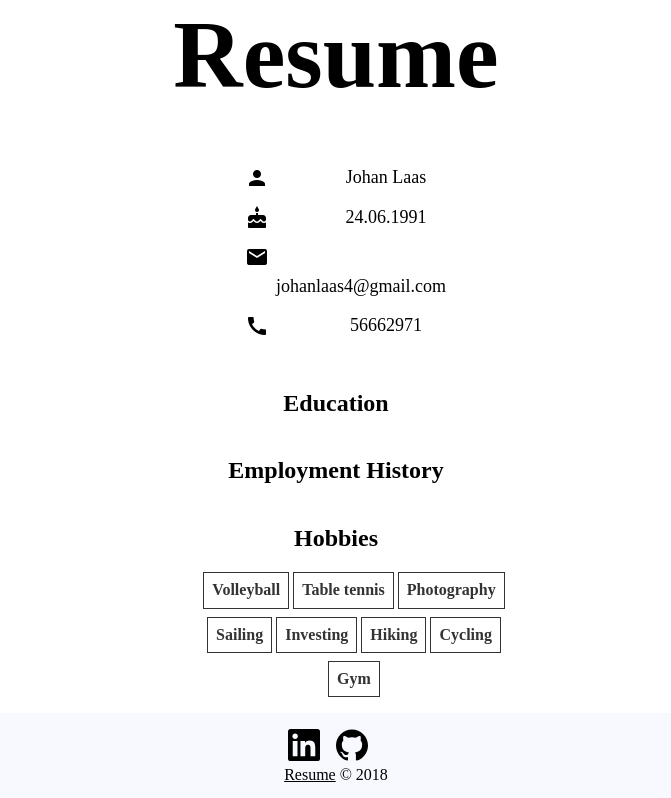
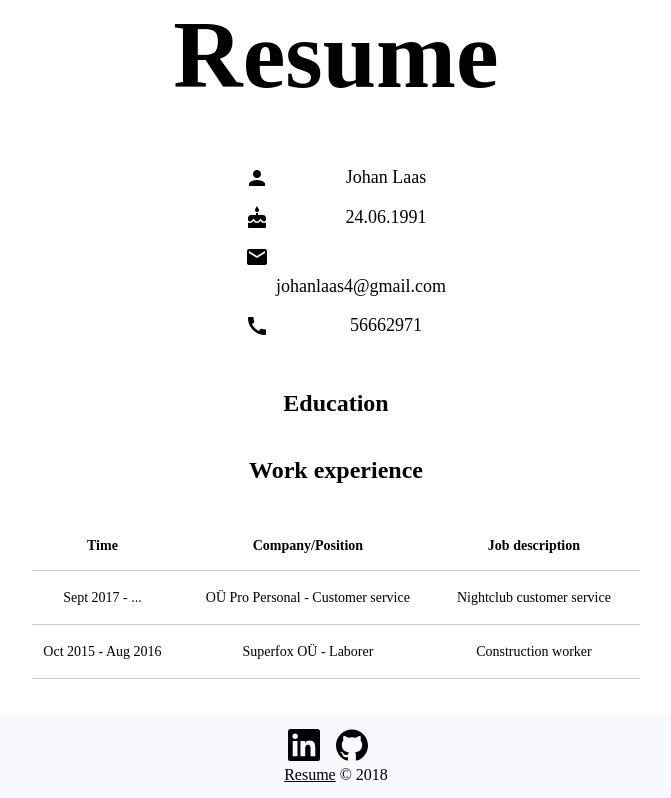
Before and after one commit to ciruss/resume, a React (Create React App) app: page / in a window 1280 px wide. Shown: the top 798 px of the page, without its empty margins (304-975 px from the left). Built offline with nearby package versions, Linux system fonts and the light colour scheme.

Commit message:
new components for education and workExperience

```diff
--- a/src/components/Acordion.js
+++ /dev/null
@@ -1,94 +0,0 @@
-import React, { Component } from 'react'
-import List from './List'
-
-import {Collapse} from 'react-collapse'
-
-class Acordion extends Component {
-	constructor(props) {
-		super(props)
-		this.state = {
-			title: '',
-			items: [],
-			isOpened: false,
-			addIsOpen: false
-		}
-		this.addItem = this.addItem.bind(this)
-		this.handleClick = this.handleClick.bind(this)
-		this.handleAddClick = this.handleAddClick.bind(this)
-	}
-
-	addItem(e) {
-		if(this._inputElement.value !== '') {
-			let newItem = {
-				text: this._inputElement.value,
-				key: Date.now()
-			}
-
-			this.setState((prevState) => {
-				return {
-					items: prevState.items.concat(newItem)
-				}
-			})
-
-			this._inputElement.value = ''
-		}
-
-		e.preventDefault()
-	}
-
-	handleClick() {
-		this.setState(prevState => ({
-			isOpened: !prevState.isOpened
-		}))
-	}
-
-	handleAddClick() {
-		this.setState(prevState => ({
-			addIsOpen: !prevState.addIsOpen
-		}))
-	}
-
-	createTasks(items) {
-		return <li key={items.key}>{items.text}</li>
-	}
-
-	render () {
-		let listEntries = this.state.items.slice(0).reverse().map(this.createTasks)
-		let listItems = this.props.items.map(this.createTasks)
-
-		return (
-			<div class='tc'>
-				<h2
-					onClick={this.handleClick}
-					style={{cursor: 'pointer'}}>
-					{this.props.title}
-				</h2>
-				<Collapse
-					isOpened={this.state.isOpened}
-					hasNestedCollapse={true}
-				>
-					<div className='form'>
-						<i
-							onClick={this.handleAddClick}
-							className="material-icons"
-							style={{cursor: 'pointer'}}
-						>add_circle</i>
-						<Collapse	isOpened={this.state.addIsOpen}>
-							<form onSubmit={this.addItem}>
-								<input
-									ref={(a) => this._inputElement = a}
-									blaceholder='Add'>
-								</input>
-								<button type='submit'>Add</button>
-							</form>
-						</Collapse>
-						<ul className='newList'>{listEntries}</ul>
-						<ul className='oldList'>{listItems}</ul>
-					</div>
-				</Collapse>
-			</div>
-		)
-	}
-}
-
-export default Acordion
--- a/src/components/App.js
+++ b/src/components/App.js
@@ -1,23 +1,18 @@
 import React, { Component } from 'react'
 import Header from './Header'
-import Acordion from './Acordion'
 import Footer from './Footer'
 import Personal from './Personal'
 import Hobbies from './Hobbies'
+import Education from './Education'
+import Experience from './Experience'
 
 class App extends Component {
 	render() {
 		return [
 			<Header />,
 			<Personal />,
-			<Acordion
-				title={'Education'}
-				items={[{text: '1', key: Math.random()}]}
-			/>,
-			<Acordion
-				title={'Employment History'}
-				items={[{text: '2', key: Math.random()}]}
-			/>,
+			<Education />,
+			<Experience	/>,
 			<Hobbies />,
 			<Footer/>
 		]
@@ -25,9 +20,3 @@ class App extends Component {
 }
 
 export default App
-
-{/* <footer className='layout__footer'>
-	<a><img id='github' src={Github} alt='Github logo'/> Resume</a><br/>
-			Created by <a href={'https://github.com/ciruss'}>Johan Laas</a><br/>
-	{new Date().getFullYear()}
-</footer> */}
--- /dev/null
+++ b/src/components/Education.js
@@ -0,0 +1,58 @@
+import React, { Component } from 'react'
+import List from './List'
+
+import {Collapse} from 'react-collapse'
+
+class Education extends Component {
+	constructor(props) {
+		super(props)
+		this.state = {
+			isOpened: false
+		}
+		this.handleClick = this.handleClick.bind(this)
+	}
+
+	handleClick() {
+		this.setState(prevState => ({
+			isOpened: !prevState.isOpened
+		}))
+	}
+
+	render () {
+		return (
+			<div class='tc'>
+				<h2
+					onClick={this.handleClick}
+					style={{cursor: 'pointer'}}>
+					Education
+				</h2>
+				<Collapse isOpened={this.state.isOpened}>
+					<div class="pa4">
+						<div class="overflow-auto">
+							<table class="f6 w-40 mw8 center" cellspacing="0">
+								<thead>
+									<tr>
+										<th class="fw6 bb b--black-20 tc pb3 pr3 bg-white">Time</th>
+										<th class="fw6 bb b--black-20 tc pb3 pr3 bg-white">Institution/Specialty</th>
+									</tr>
+								</thead>
+								<tbody class="lh-copy">
+									<tr>
+										<td class="pv3 pr3 bb b--black-20">2016 - ...</td>
+										<td class="pv3 pr3 bb b--black-20">Tallinn University - Bachelor of Computer Science</td>
+									</tr>
+									<tr>
+										<td class="pv3 pr3 bb b--black-20">1997 - 2010</td>
+										<td class="pv3 pr3 bb b--black-20">Kohila Highschool</td>
+									</tr>
+								</tbody>
+							</table>
+						</div>
+					</div>
+				</Collapse>
+			</div>
+		)
+	}
+}
+
+export default Education
--- /dev/null
+++ b/src/components/Experience.js
@@ -0,0 +1,62 @@
+import React, { Component } from 'react'
+import List from './List'
+
+import {Collapse} from 'react-collapse'
+
+class Experience extends Component {
+	constructor(props) {
+		super(props)
+		this.state = {
+			isOpened: true
+		}
+		this.handleClick = this.handleClick.bind(this)
+	}
+
+	handleClick() {
+		this.setState(prevState => ({
+			isOpened: !prevState.isOpened
+		}))
+	}
+
+	render () {
+
+		return (
+			<div class='tc'>
+				<h2
+					onClick={this.handleClick}
+					style={{cursor: 'pointer'}}>
+					Work experience
+				</h2>
+				<Collapse isOpened={this.state.isOpened}>
+					<div class="pa4">
+						<div class="overflow-auto">
+							<table class="f6 w-50 mw8 center" cellspacing="0">
+								<thead>
+									<tr>
+										<th class="fw6 bb b--black-20 tc pb3 pr3 bg-white">Time</th>
+										<th class="fw6 bb b--black-20 tc pb3 pr3 bg-white">Company/Position</th>
+										<th class="fw6 bb b--black-20 tc pb3 pr3 bg-white">Job description</th>
+									</tr>
+								</thead>
+								<tbody class="lh-copy">
+									<tr>
+										<td class="pv3 pr3 bb b--black-20">Sept 2017 - ...</td>
+										<td class="pv3 pr3 bb b--black-20">OÜ Pro Personal - Customer service</td>
+										<td class="pv3 pr3 bb b--black-20">Nightclub customer service </td>
+									</tr>
+									<tr>
+										<td class="pv3 pr3 bb b--black-20">Oct 2015 - Aug 2016</td>
+										<td class="pv3 pr3 bb b--black-20">Superfox OÜ - Laborer</td>
+										<td class="pv3 pr3 bb b--black-20">Construction worker</td>
+									</tr>
+								</tbody>
+							</table>
+						</div>
+					</div>
+				</Collapse>
+			</div>
+		)
+	}
+}
+
+export default Experience
```
